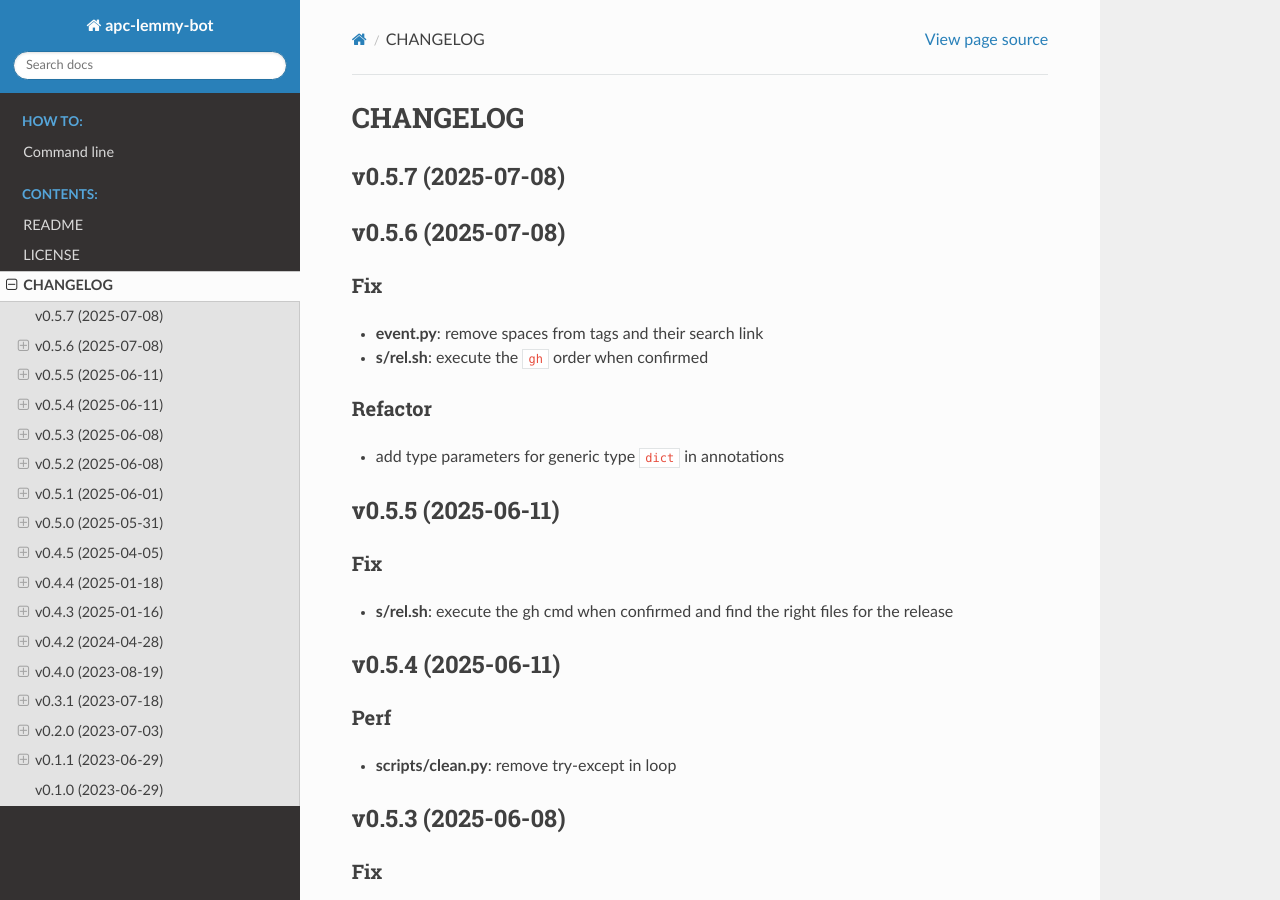
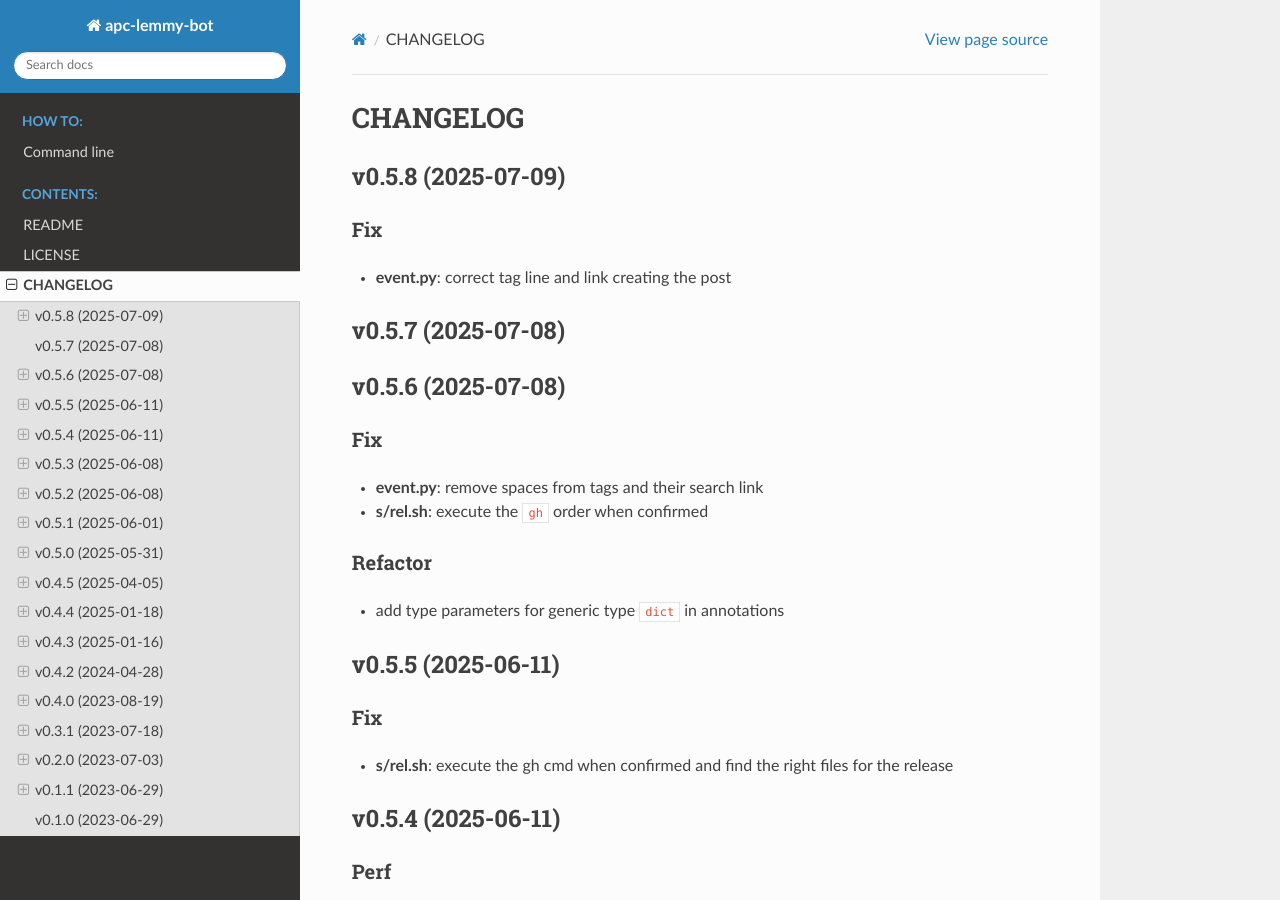
Before and after one commit to carlesmu/apc-lemmy-bot, a Sphinx documentation site: the page built from docs/source/changelog.rst, in a window 1280 px wide and 900 px high. Built offline with Sphinx 7.4.7 and the Read the Docs theme 3.1.0, drawn with Linux system fonts in a browser that asks for light colours.

Commit message:
bump: version 0.5.7 → 0.5.8

```diff
--- a/CHANGELOG.md
+++ b/CHANGELOG.md
@@ -1,3 +1,9 @@
+## v0.5.8 (2025-07-09)
+
+### Fix
+
+- **event.py**: correct tag line and link creating the post
+
 ## v0.5.7 (2025-07-08)
 
 ## v0.5.6 (2025-07-08)
--- a/apc_lemmy_bot/__init__.py
+++ b/apc_lemmy_bot/__init__.py
@@ -17,7 +17,7 @@
 from dataclasses import dataclass
 
 __app__: str = "apc_lemmy_bot"
-__version__: str = "0.5.7"
+__version__: str = "0.5.8"
 
 LEMMY_MAX_TITLE_LENGTH: int = 199
 
--- a/docs/source/conf.py
+++ b/docs/source/conf.py
@@ -26,7 +26,7 @@
 project = "apc-lemmy-bot"
 project_copyright = "2023-2025, Carles Muñoz Gorriz"
 author = "Carles Muñoz Gorriz"
-release = "0.5.7"
+release = "0.5.8"
 
 # ----------------------------------------------------------------------------
 # -- General configuration ---------------------------------------------------
--- a/pyproject.toml
+++ b/pyproject.toml
@@ -1,7 +1,7 @@
 [project]
 # Used by cx_Freeze
 name = "apc-lemmy-bot"
-version = "0.5.7"
+version = "0.5.8"
 description = "Post supabase events to a Lemmy instance or show them."
 maintainers = [
     {name="Carles Muñoz Gorriz", email="carlesmu@internautas.org"}
```
